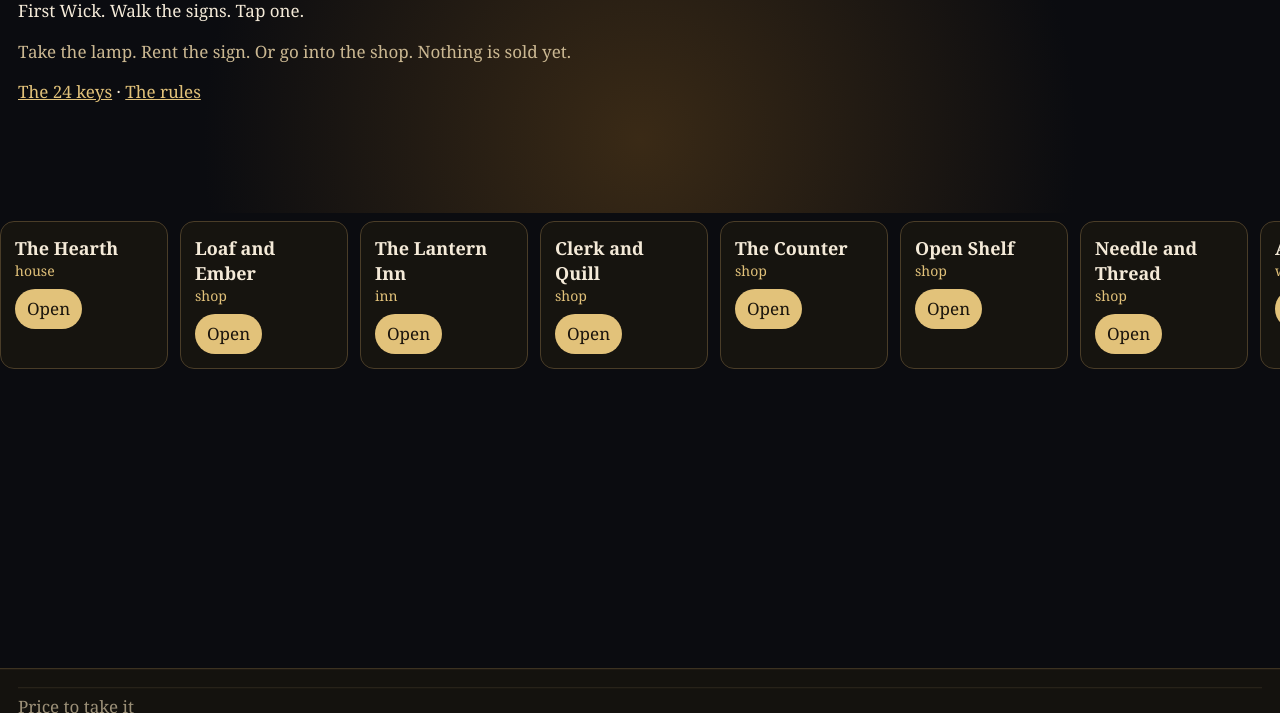
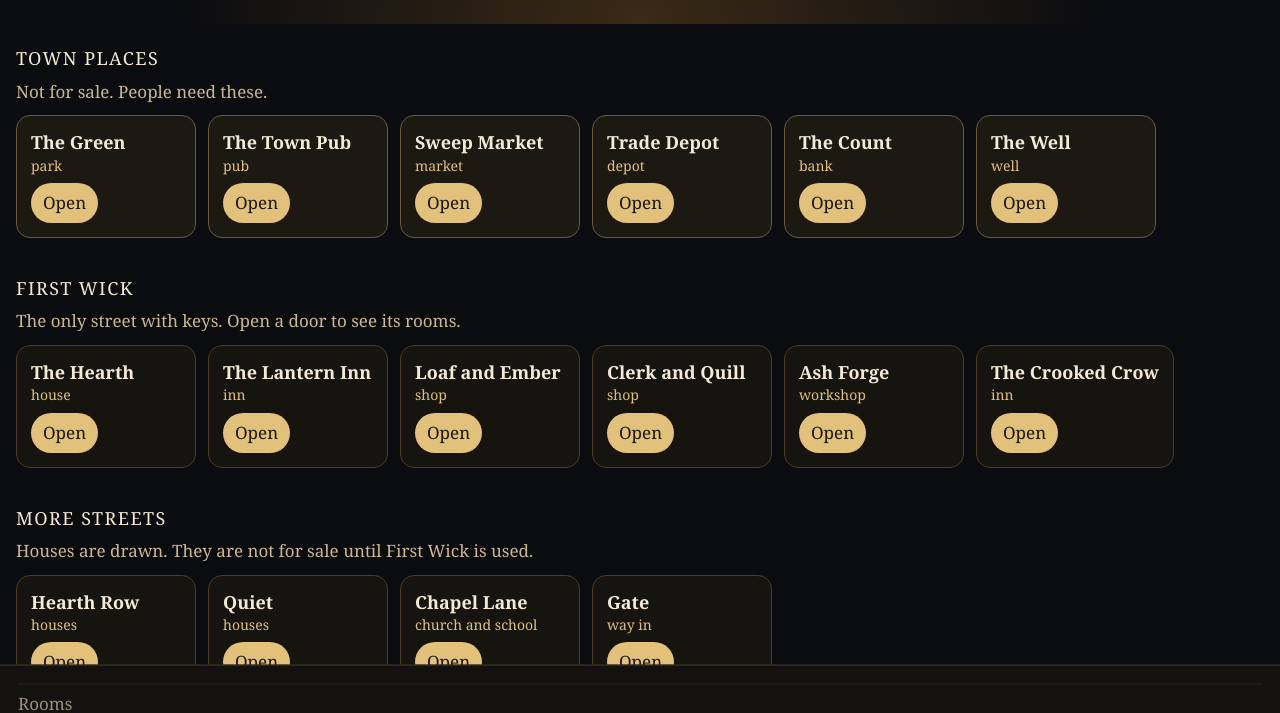
Before and after one commit to enigma-1111/ashwick, a plain HTML site: page index.html in a window 1280 px wide. Shown: the part 155-868 px from the top of the page. Before the commit the page ends 800 px from the top, so only its background shows below. Drawn offline with Linux system fonts and the light colour scheme.

Commit message:
Add town commons, rooms, and more streets

```diff
--- a/index.html
+++ b/index.html
@@ -8,92 +8,96 @@
   :root { color-scheme: dark; }
   * { box-sizing: border-box; }
   body { margin: 0; background: #0b0c10; color: #f4ead8; font: 17px/1.4 Georgia, serif; }
-  .sky { min-height: 46vh; background: radial-gradient(circle at 50% 80%, #3a2a16, #0b0c10 62%); position: relative; }
-  .hero { padding: 28px 18px 12px; }
-  h1 { margin: 8vh 0 4px; letter-spacing: .16em; font-weight: normal; font-size: 32px; }
+  header { padding: 28px 18px 8px; background: radial-gradient(circle at 50% 100%, #3a2a16, #0b0c10 70%); }
+  h1 { margin: 0 0 4px; letter-spacing: .16em; font-weight: normal; font-size: 32px; }
   a { color: #e2c27a; }
   .muted { color: #cbb892; }
-  .walk { display: flex; gap: 12px; overflow-x: auto; padding: 8px 16px 18px; scroll-snap-type: x mandatory; }
-  .door { scroll-snap-align: start; min-width: 168px; background: #16140f; border: 1px solid #4a3d28; border-radius: 14px; padding: 14px; }
-  .door b { display: block; font-size: 18px; }
+  h2 { font-weight: normal; letter-spacing: .08em; font-size: 18px; margin: 22px 16px 8px; }
+  .row { display: flex; gap: 12px; overflow-x: auto; padding: 4px 16px 16px; scroll-snap-type: x mandatory; }
+  .card { scroll-snap-align: start; min-width: 180px; background: #16140f; border: 1px solid #4a3d28; border-radius: 14px; padding: 14px; }
+  .card b { display: block; font-size: 18px; }
   .kind { color: #e2c27a; font-size: 14px; }
+  .town { border-color: #6a5a3a; background: #1c1812; }
   button { font: inherit; border: 0; border-radius: 999px; padding: 8px 12px; margin-top: 8px; background: #e2c27a; color: #1a140c; }
   .sheet { position: fixed; left: 0; right: 0; bottom: 0; background: #14120e; border-top: 1px solid #4a3d28; padding: 18px 18px 28px; transform: translateY(110%); transition: .2s; }
   .sheet.open { transform: none; }
-  .row { display: flex; justify-content: space-between; gap: 12px; padding: 7px 0; border-top: 1px solid #2c261c; }
+  .line { display: flex; justify-content: space-between; gap: 12px; padding: 7px 0; border-top: 1px solid #2c261c; }
   .k { color: #9c9078; }
   .ghost { background: transparent; color: #e2c27a; border: 1px solid #e2c27a; }
 </style>
 </head>
 <body>
-<div class="sky"><div class="hero">
+<header>
   <h1>ASHWICK</h1>
-  <p>First Wick. Walk the signs. Tap one.</p>
-  <p class="muted">Take the lamp. Rent the sign. Or go into the shop. Nothing is sold yet.</p>
-  <p><a href="keys.html">The 24 keys</a> · <a href="rules.html">The rules</a></p>
-</div></div>
-<div class="walk" id="walk"></div>
+  <p>A small town. Some doors are keys. Some places belong to everyone.</p>
+  <p class="muted">Nothing is sold yet. <a href="rules.html">The rules</a></p>
+</header>
+<h2>TOWN PLACES</h2>
+<p class="muted" style="margin:0 16px 8px">Not for sale. People need these.</p>
+<div class="row" id="commons"></div>
+<h2>FIRST WICK</h2>
+<p class="muted" style="margin:0 16px 8px">The only street with keys. Open a door to see its rooms.</p>
+<div class="row" id="wick"></div>
+<h2>MORE STREETS</h2>
+<p class="muted" style="margin:0 16px 8px">Houses are drawn. They are not for sale until First Wick is used.</p>
+<div class="row" id="more"></div>
 <div class="sheet" id="sheet">
   <b id="name"></b>
   <div class="kind" id="kind"></div>
-  <div class="row"><span class="k">Price to take it</span><span id="price"></span></div>
-  <div class="row"><span class="k">In the box</span><span id="box"></span></div>
-  <div class="row"><span class="k">Sign rent</span><span id="rent"></span></div>
-  <button id="take">Take the lamp</button>
-  <button class="ghost" id="lease">Rent the sign</button>
-  <button class="ghost" id="shop">Enter the shop</button>
+  <div class="line"><span class="k">Rooms</span><span id="rooms"></span></div>
+  <div class="line"><span class="k">What you can do</span><span id="does"></span></div>
+  <button id="act">Open</button>
+  <button class="ghost" id="close">Close</button>
   <p class="muted" id="note"></p>
 </div>
 <script>
-const lamps = [
-  ["The Hearth","house","90 USDG","empty","not offered"],
-  ["Loaf and Ember","shop","70 USDG","15 USDG","4 USDG / week"],
-  ["The Lantern Inn","inn","180 USDG","40 USDG","8 USDG / week"],
-  ["Clerk and Quill","shop","80 USDG","empty","3 USDG / week"],
-  ["The Counter","shop","75 USDG","6 USDG","3 USDG / week"],
-  ["Open Shelf","shop","110 USDG","1 stock token","5 USDG / week"],
-  ["Needle and Thread","shop","60 USDG","empty","3 USDG / week"],
-  ["Ash Forge","workshop","140 USDG","empty","6 USDG / week"],
-  ["Glass and Wick","shop","95 USDG","10 USDG","4 USDG / week"],
-  ["The Ledger","shop","100 USDG","empty","4 USDG / week"],
-  ["Spice Drawer","shop","85 USDG","8 USDG","4 USDG / week"],
-  ["The Count","civic","220 USDG","city cut","not for rent"],
-  ["Paper Lane","shop","65 USDG","empty","3 USDG / week"],
-  ["The Dye Pot","shop","70 USDG","empty","3 USDG / week"],
-  ["Iron Bell","shop","90 USDG","empty","4 USDG / week"],
-  ["The Yard","workshop","120 USDG","empty","5 USDG / week"],
-  ["Barrel and Bone","shop","80 USDG","12 USDG","4 USDG / week"],
-  ["Coal House","shop","55 USDG","empty","2 USDG / week"],
-  ["Wick and Tallow","shop","60 USDG","empty","3 USDG / week"],
-  ["Low Room","house","50 USDG","empty","not offered"],
-  ["Quiet House","house","50 USDG","empty","not offered"],
-  ["Night Bed","inn","160 USDG","20 USDG","7 USDG / week"],
-  ["Lane End","house","45 USDG","empty","not offered"],
-  ["The Crooked Crow","inn","200 USDG","25 USDG","9 USDG / week"]
+const commons = [
+  ["The Green","park","paths and benches","sit, meet, no shop"],
+  ["The Town Pub","pub","one public room","drink, talk, not a key"],
+  ["Sweep Market","market","stalls for the day","sell goods, no parcel"],
+  ["Trade Depot","depot","weigh house","swap tokens, town takes a cut"],
+  ["The Count","bank","strong room","keep dollars, not a house"],
+  ["The Well","well","one pump","water, no rent"]
 ];
-const walk = document.getElementById("walk");
-lamps.forEach((L, i) => {
-  const d = document.createElement("article");
-  d.className = "door";
-  d.innerHTML = "<b>"+L[0]+"</b><div class='kind'>"+L[1]+"</div><button>Open</button>";
-  d.querySelector("button").onclick = () => openLamp(i);
-  walk.appendChild(d);
-});
-function openLamp(i) {
-  const L = lamps[i];
+const wick = [
+  ["The Hearth","house","2 rooms","rent a room"],
+  ["The Lantern Inn","inn","4 rooms","rent a bed"],
+  ["Loaf and Ember","shop","shop floor, back room","sell bread, list a token"],
+  ["Clerk and Quill","shop","counter, back room","sell paper, list an NFT"],
+  ["Ash Forge","workshop","work floor","make, no public shop"],
+  ["The Crooked Crow","inn","5 rooms","rent a bed"]
+];
+const more = [
+  ["Hearth Row","houses","20 houses","not cut"],
+  ["Quiet","houses","18 houses","not cut"],
+  ["Chapel Lane","church and school","16 houses","not for sale"],
+  ["Gate","way in","stables","not cut"]
+];
+function paint(id, list, town) {
+  const el = document.getElementById(id);
+  list.forEach((L) => {
+    const d = document.createElement("article");
+    d.className = "card" + (town ? " town" : "");
+    d.innerHTML = "<b>"+L[0]+"</b><div class='kind'>"+L[1]+"</div><button>Open</button>";
+    d.querySelector("button").onclick = () => openPlace(L, town);
+    el.appendChild(d);
+  });
+}
+paint("commons", commons, true);
+paint("wick", wick, false);
+paint("more", more, false);
+function openPlace(L, town) {
   name.textContent = L[0];
-  kind.textContent = L[1]+" on First Wick";
-  price.textContent = L[2];
-  box.textContent = L[3];
-  rent.textContent = L[4];
-  note.textContent = "Picture only. Nothing is sold yet.";
-  take.disabled = lease.disabled = shop.disabled = false;
-  take.textContent = "Take the lamp";
+  kind.textContent = L[1];
+  rooms.textContent = L[2];
+  does.textContent = L[3];
+  note.textContent = town ? "This place belongs to the town. It is not a key." : "Picture only. Nothing is sold yet.";
+  act.textContent = town ? "Enter" : "Look inside";
+  act.disabled = false;
   sheet.classList.add("open");
 }
-take.onclick = () => { take.textContent = "Not for sale yet"; take.disabled = true; };
-lease.onclick = () => { note.textContent = "A week on the sign. The box stays with the key."; lease.disabled = true; };
-shop.onclick = () => { note.textContent = "The shop door is not built yet."; shop.disabled = true; };
+act.onclick = () => { note.textContent = "Not open for money yet."; act.disabled = true; };
+close.onclick = () => sheet.classList.remove("open");
 </script>
 </body>
 </html>
```
Also changed, not shown: rules.html (+7 -9 lines).
